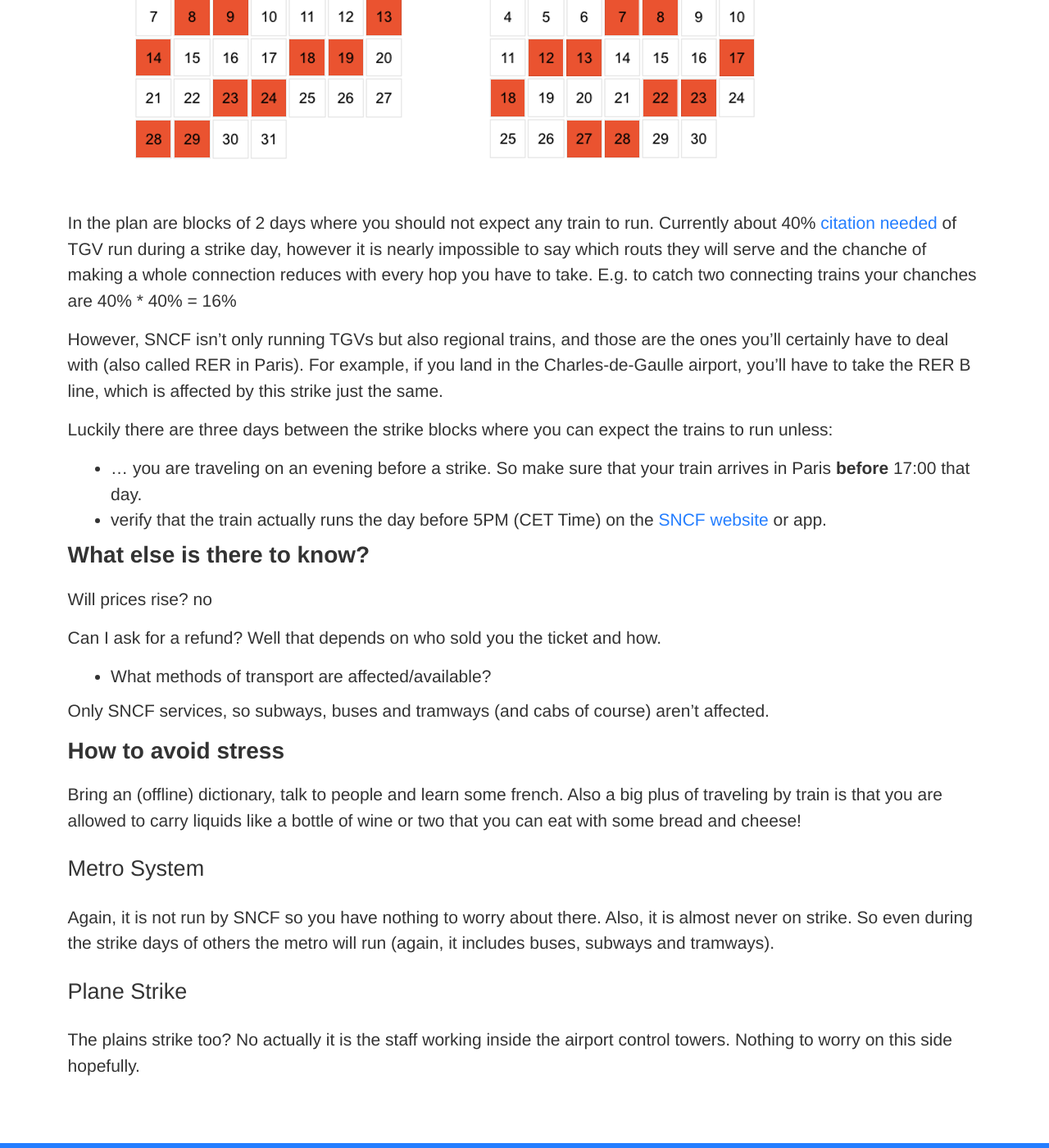
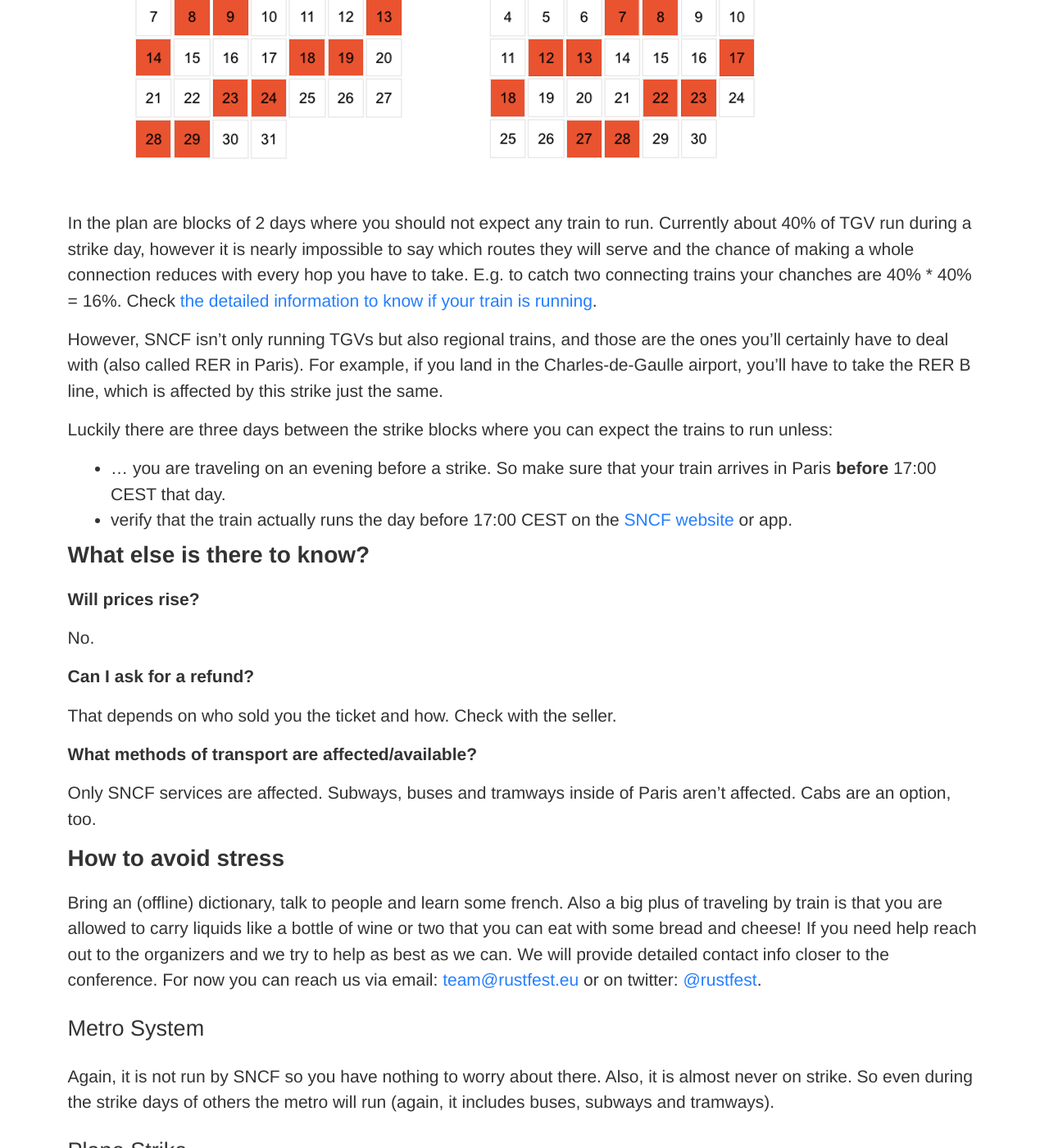
Before and after one commit to RustFestEU/blog.rustfest.eu, a Jekyll site: the page built from _posts/2018-04-27-this-week-in-rustfest-5-train-strike.md, in a window 1280 px wide and 1400 px high, scrolled down 1429 px. Shown: the whole window at 82% size. Built offline with Jekyll 4.4.1, drawn with Linux system fonts in a browser that asks for light colours; some of the changed text lies outside the part shown.

Commit message:
Fixes for current blog post

```diff
--- a/_posts/2018-04-27-this-week-in-rustfest-5-train-strike.md
+++ b/_posts/2018-04-27-this-week-in-rustfest-5-train-strike.md
@@ -6,7 +6,7 @@
   - imperio
 ---
 
-TLDR: Sorry, this time you have to read the whole thing.
+tl;dr: The French railway company is on strike. Read the whole article for detailed information.
 
 # Strike
 
@@ -18,42 +18,49 @@
 * How will this impact me?
 * Will I have to walk from the French border to the venue in Paris?
 
-Please keep in mind that the situation may change over time and that the information is to the best of our knowledge today 2018-04-27.
+Please keep in mind that the situation may change over time and that the information is to the best of our knowledge today (27. April 2018).
 
 
 ## SNCF: Trains
 
 The French railway company SNCF is on strike.
-And because caufeurs love time tables they made one for their current thre month strike:
+And because caufeurs love time tables they made one for their current three-month strike:
 
 [![strike calendar sncf](/assets/posts/paris/sncf_strik_days.png)](/assets/posts/paris/sncf_strik_days.png)
 
 In the plan are blocks of 2 days where you should not expect any train to run.
-Currently about 40% [citation needed](https://en.oui.sncf/en/train/strike) of TGV run during a strike day, however it is nearly impossible to say which routs they will serve and the chanche of making a whole connection reduces with every hop you have to take.
-E.g. to catch two connecting trains your chanches are 40% * 40% = 16%
+Currently about 40%  of TGV run during a strike day, however it is nearly impossible to say which routes they will serve and the chance of making a whole connection reduces with every hop you have to take.
+E.g. to catch two connecting trains your chanches are 40% * 40% = 16%.
+Check [the detailed information to know if your train is running](https://en.oui.sncf/en/train/strike).
 
 However, SNCF isn't only running TGVs but also regional trains, and those are the ones you'll certainly have to deal with (also called RER in Paris). For example, if you land in the Charles-de-Gaulle airport, you'll have to take the RER B line, which is affected by this strike just the same.
 
 Luckily there are three days between the strike blocks where you can expect the trains to run unless:
 
-- ... you are traveling on an evening before a strike. So make sure that your train arrives in Paris **before** 17:00 that day.
-- verify that the train actually runs the day before 5PM (CET Time) on the [SNCF website](https://www.sncf.com/en/booking-itinerary/search-train-number) or app.
+- ... you are traveling on an evening before a strike. So make sure that your train arrives in Paris **before** 17:00 CEST that day.
+- verify that the train actually runs the day before 17:00 CEST on the [SNCF website](https://www.sncf.com/en/booking-itinerary/search-train-number) or app.
 
 
 ### What else is there to know?
 
-Will prices rise? no
+**Will prices rise?**
 
-Can I ask for a refund? Well that depends on who sold you the ticket and how.
+No.
 
-- What methods of transport are affected/available?
+**Can I ask for a refund?**
 
-Only SNCF services, so subways, buses and tramways (and cabs of course) aren't affected.
+That depends on who sold you the ticket and how. Check with the seller.
+
+**What methods of transport are affected/available?**
+
+Only SNCF services are affected. Subways, buses and tramways inside of Paris aren't affected. Cabs are an option, too.
 
 ### How to avoid stress
 
 Bring an (offline) dictionary, talk to people and learn some french.
 Also a big plus of traveling by train is that you are allowed to carry liquids like a bottle of wine or two that you can eat with some bread and cheese!
+If you need help reach out to the organizers and we try to help as best as we can. We will provide detailed contact info closer to the conference.
+For now you can reach us via email: [team@rustfest.eu](mailto:team@rustfest.eu) or on twitter: [@rustfest](https://twitter.com/rustfest).
 
 
 ## Metro System
@@ -63,4 +70,4 @@
 
 ## Plane Strike
 
-The plains strike too? No actually it is the staff working inside the airport control towers. Nothing to worry on this side hopefully.
+The planes strike too? No, actually it is the staff working inside the airport control towers. At the moment we don't expect an impact for flights around the conference dates.
```
